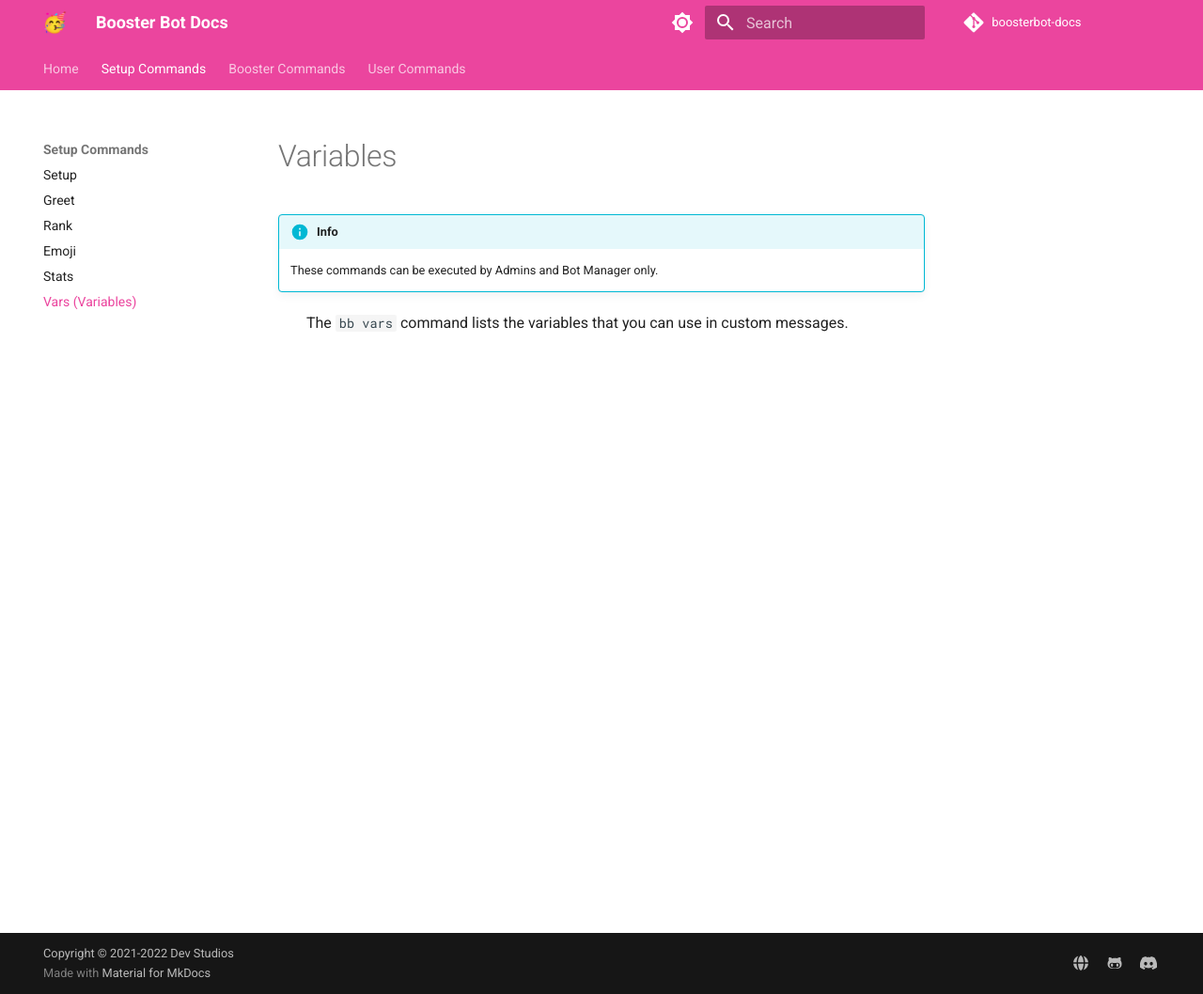
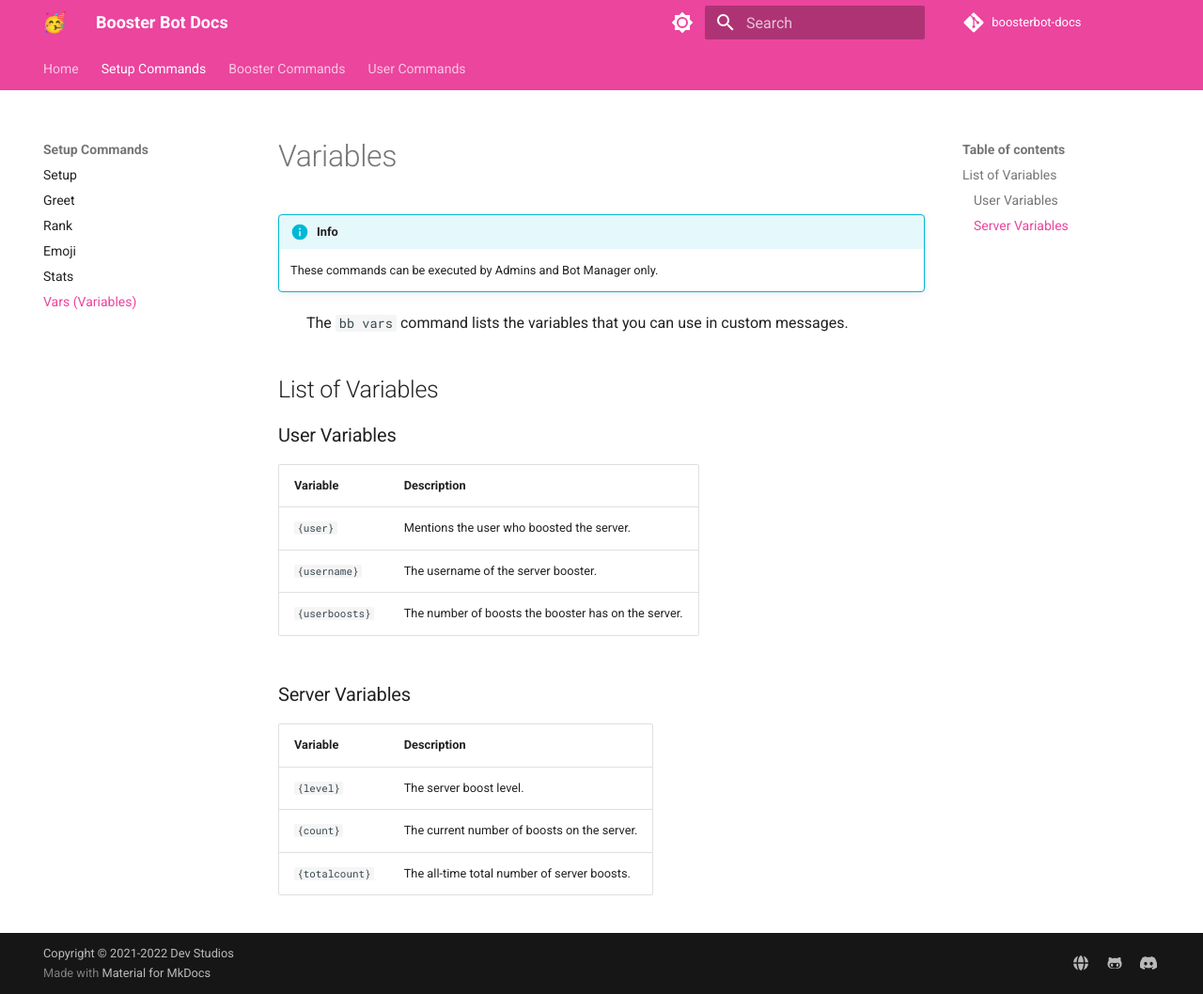
Before and after one commit to Booster-Bot-Discord/mkdocs-boosterbot, an MkDocs documentation site: the page built from docs/commands/admin/variables.md, in a window 1280 px wide and 1058 px high. Shown: the whole window at 94% size. Built offline with MkDocs 1.6.1 and Material for MkDocs 9.7.7, drawn with Linux system fonts in a browser that asks for light colours; comment, search, counter and statistics services are not loaded.

Commit message:
Update variables.md

```diff
--- a/docs/commands/admin/variables.md
+++ b/docs/commands/admin/variables.md
@@ -6,3 +6,21 @@
 
 
 :   The `bb vars` command lists the variables that you can use in custom messages.
+
+## List of Variables
+
+### User Variables
+
+| Variable              | Description                                 |
+| --------------------- | ------------------------------------------- |
+| `{user}`              | Mentions the user who boosted the server.   |
+| `{username}`          | The username of the server booster.          |
+| `{userboosts}`        | The number of boosts the booster has on the server. |
+
+### Server Variables
+
+| Variable              | Description                                 |
+| --------------------- | ------------------------------------------- |
+| `{level}`             | The server boost level.                     |
+| `{count}`             | The current number of boosts on the server.  |
+| `{totalcount}`        | The all-time total number of server boosts.  |
```
